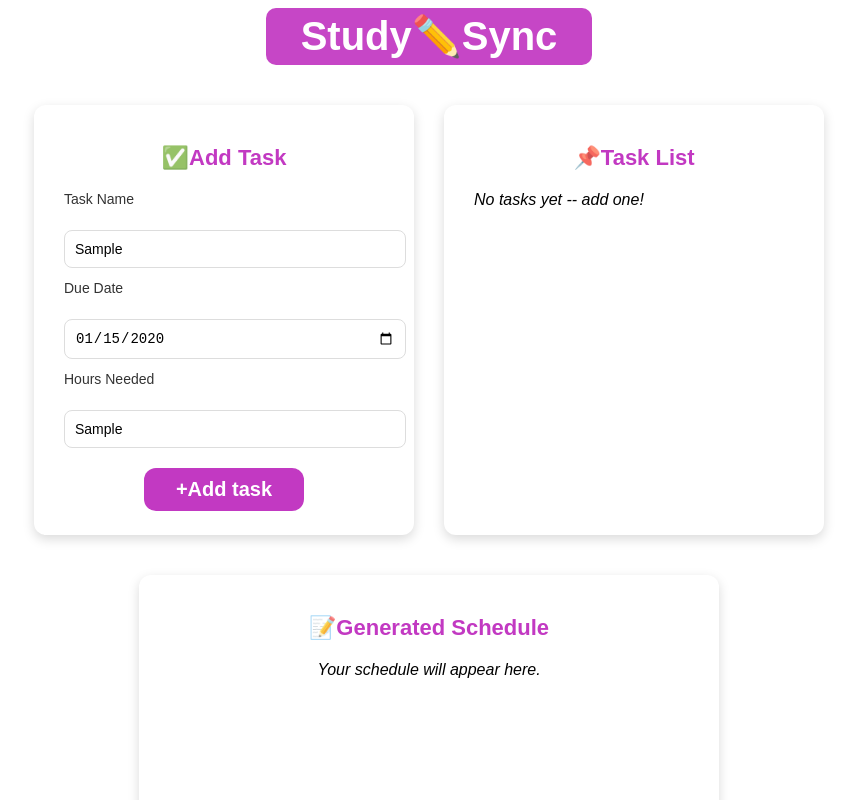
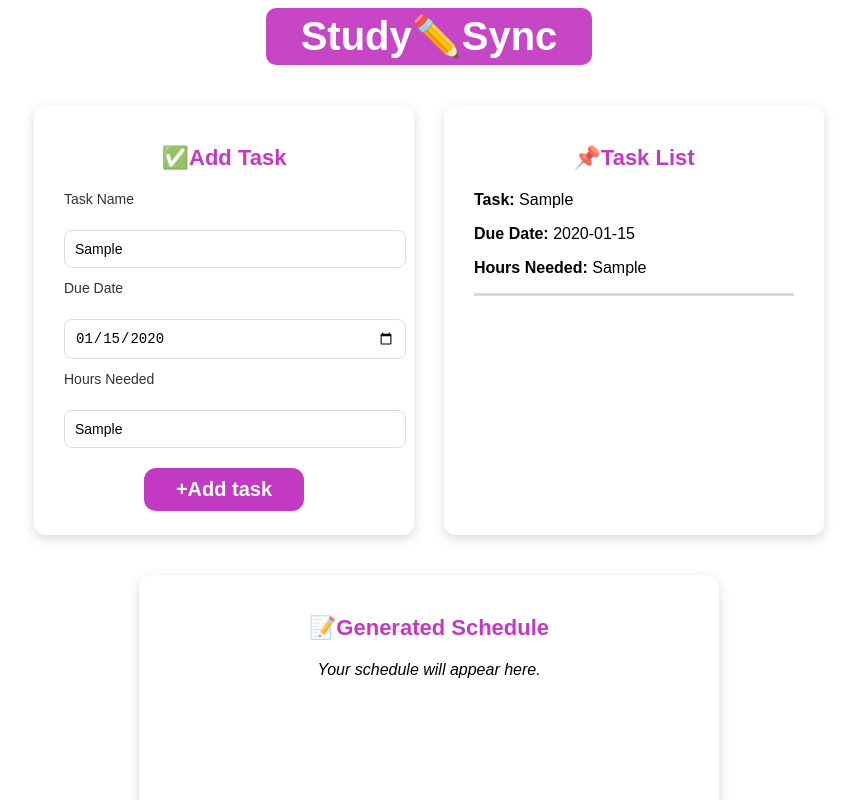
Before and after one commit to j-jackson9/study-sync, a React (Vite) app in the folder study-sync/: page / in a window 1280 px wide. Both pictures are taken after typing "Sample", "2020-01-15", "Sample" into the empty fields and a click on the button "+Add task". Shown: the top 800 px of the page, without its empty margins (211-1068 px from the left). Built offline with nearby package versions, Linux system fonts and the light colour scheme.

Commit message:
added the feature that makes the tasks the user inputs appear in the last list

```diff
--- a/study-sync/src/App.jsx
+++ b/study-sync/src/App.jsx
@@ -1,9 +1,9 @@
 import { useState } from 'react'
+import TaskList from './components/TaskList';
 import './App.css'
 import './styles/TaskInput.css';
 import './styles/TaskList.css';
 import './styles/ScheduleView.css';
-
 
 function App() {
   const [taskName, setTaskName] = useState('');
@@ -22,9 +22,7 @@ function App() {
       setTask([...task,newTask]);
 
 
-      console.log(taskName);
-      console.log(dueDate);
-      console.log(hours);
+     console.log("TASK STATE:", task);
 }
   return (
     <>
@@ -58,7 +56,7 @@ function App() {
 
         <div className="task-list">
           <h1>📌Task List</h1>
-          <label><i>No tasks yet -- add one!</i></label>
+          <TaskList task={task}/>
         </div>
       </div>
 
--- a/study-sync/src/components/TaskList.js
+++ /dev/null
@@ -1,3 +0,0 @@
-function TaskList (){
-
-}
--- /dev/null
+++ b/study-sync/src/components/TaskList.jsx
@@ -0,0 +1,21 @@
+function TaskList ({ task }){
+    if (task.length === 0) {
+        return (
+             <label><i>No tasks yet -- add one!</i></label>
+        )
+    }
+   return (
+    <div>
+        {task.map((item, index) => (
+
+                <div key={index} style={{borderBottom: '3px solid rgba(0, 0, 0, 0.15)'}}>
+                    <p><strong>Task:</strong> {item.name}</p>
+                    <p><strong>Due Date:</strong> {item.dueDate}</p>
+                    <p><strong>Hours Needed:</strong> {item.hours}</p>
+                </div>
+        ))}
+    </div>
+   );
+}
+
+export default TaskList;
```
